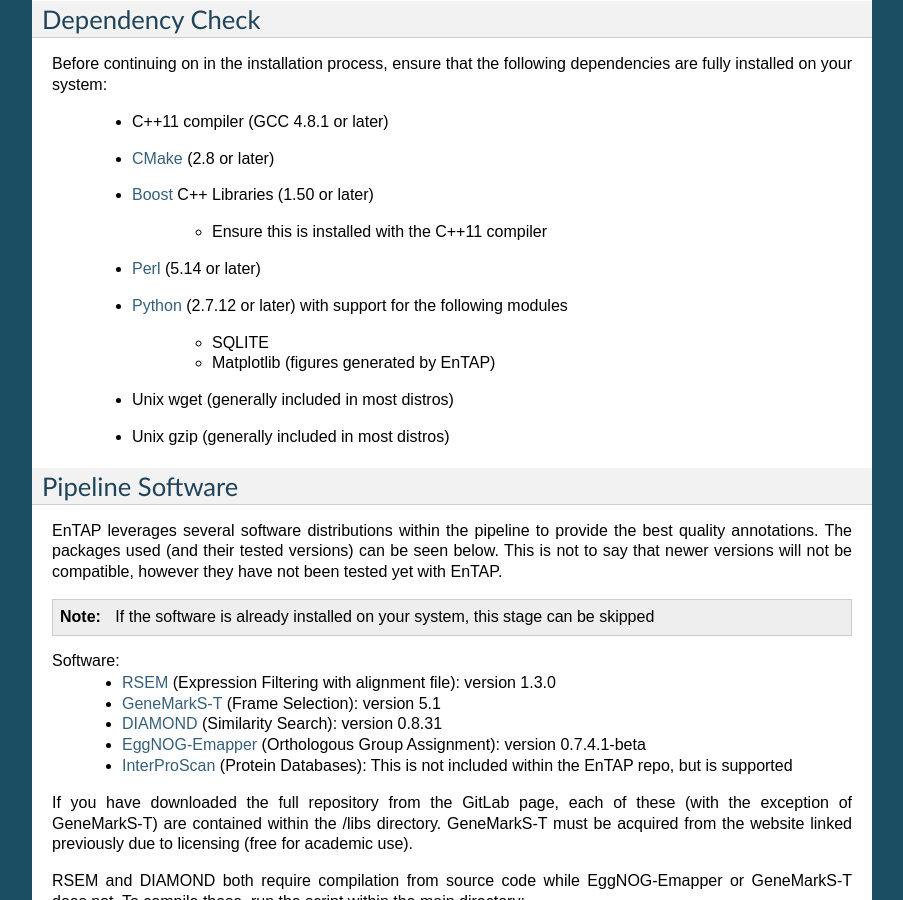
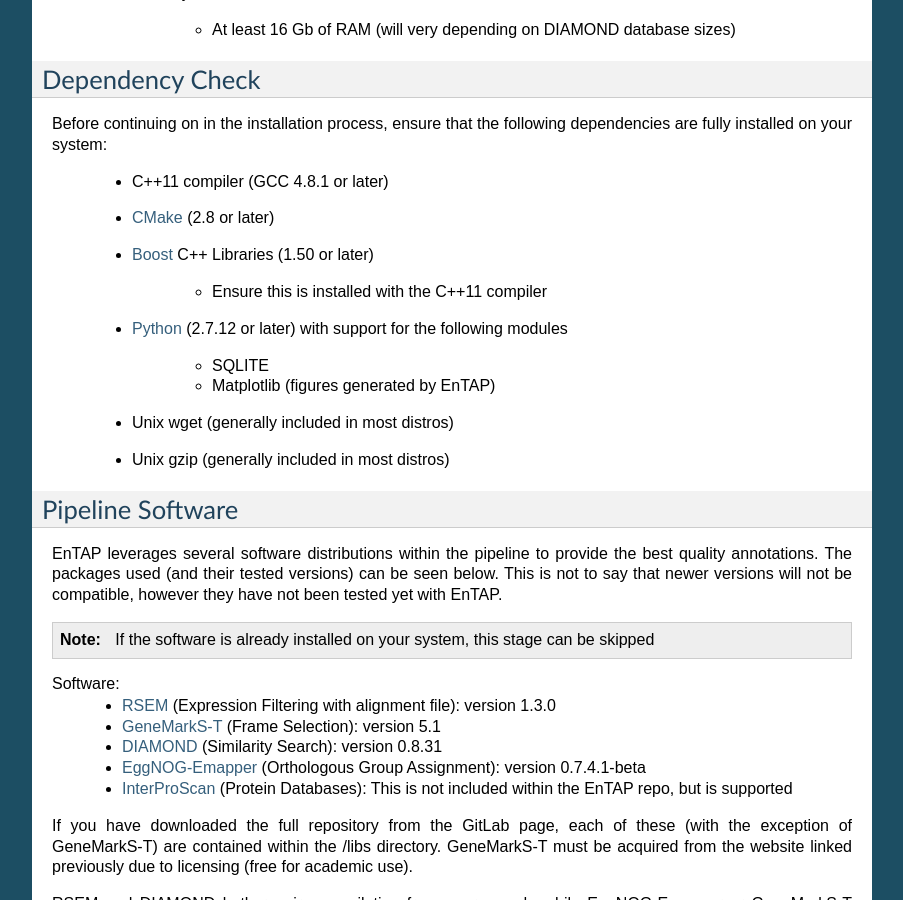
Before and after one commit to harta55/EnTAP, a Sphinx documentation site: the page built from docs/source/installation.rst, in a window 1280 px wide and 900 px high, scrolled down 756 px. Shown: the whole window, without its empty margins (198-1101 px from the left). Built offline with Sphinx 7.4.7, drawn with Linux system fonts in a browser that asks for light colours.

Commit message:
removed perl dependency

```diff
--- a/docs/source/installation.rst
+++ b/docs/source/installation.rst
@@ -25,10 +25,12 @@
 -------------------
 
     * Operating System
+
         * UNIX-based systems
         * Tested on 64 bit systems: ubuntu 16.04, Rocks 6.1, Centos 6.3
 
     * Storage Minimum
+
         * Gene Ontology References: 6Mb
         * NCBI Taxonomy: 400Mb
         * EggNOG Database: 30Gb
@@ -37,6 +39,7 @@
         * Typical total: 48Gb (with a fully processed, 30,000 sequence transcriptome)
 
     * Memory
+
         * At least 16 Gb of RAM (will very depending on DIAMOND database sizes)
 
 .. _dep-label:
@@ -52,8 +55,6 @@
     * Boost_ C++ Libraries (1.50 or later)
 
         * Ensure this is installed with the C++11 compiler
-
-    * Perl_ (5.14 or later)
 
     * Python_ (2.7.12 or later) with support for the following modules
 
```
